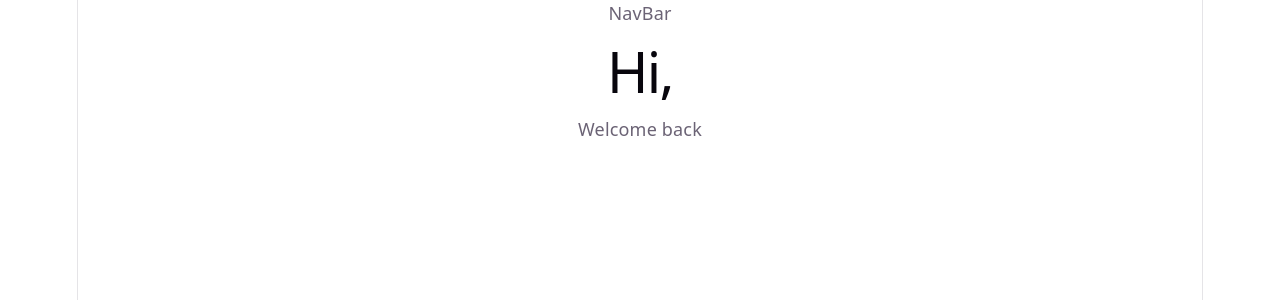
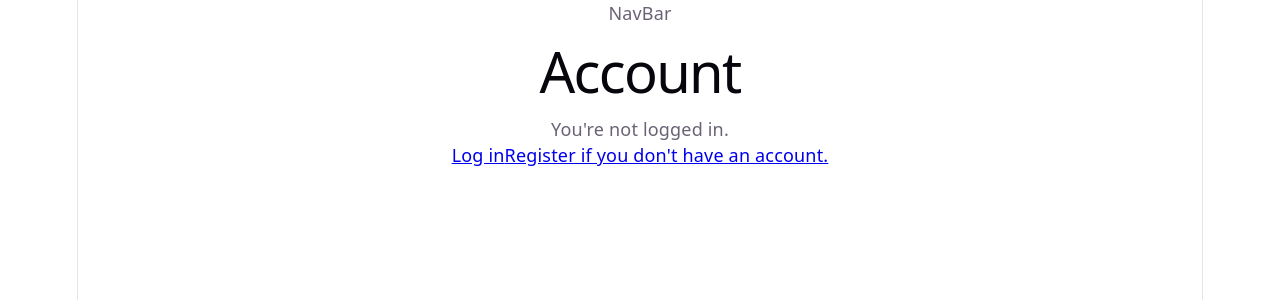
Before and after one commit to kianamills20/outside-together, a React (Vite) app in the folder client/: page /dashboard in a window 1280 px wide. Shown: the top 300 px of the page. Built offline with nearby package versions, Linux system fonts and the light colour scheme; no server answers.

Commit message:
added Dashboard.jsx and Account.jsx

```diff
--- a/client/src/pages/Dashboard.jsx
+++ b/client/src/pages/Dashboard.jsx
@@ -1,8 +1,22 @@
 import { useAuth } from "../auth/AuthContext";
+import { Link } from "react-router-dom"
 
 export default function Dashboard() {
 
-    const { user } = useAuth();
+  const { user, token } = useAuth();
+
+  if (!token) {
+    return (
+      <>
+        <h1>Account</h1>
+        <p>You're not logged in.</p>
+        <div>
+          <Link to="/login">Log in</Link>
+          <Link to="/register">Register if you don't have an account.</Link>
+        </div>
+      </>
+    );
+  }
 
   return (
     <>
```
Also changed, not shown: client/src/pages/Account.jsx (+28 -0 lines).
